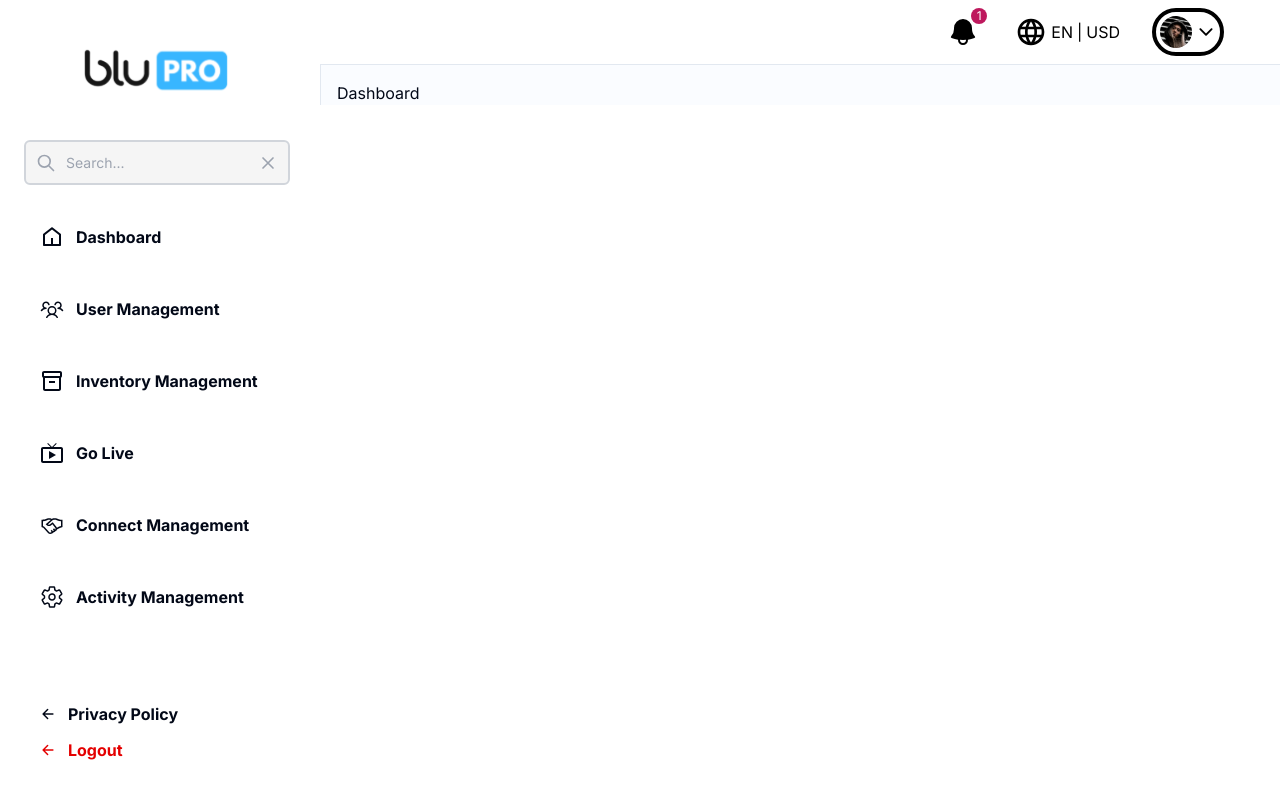
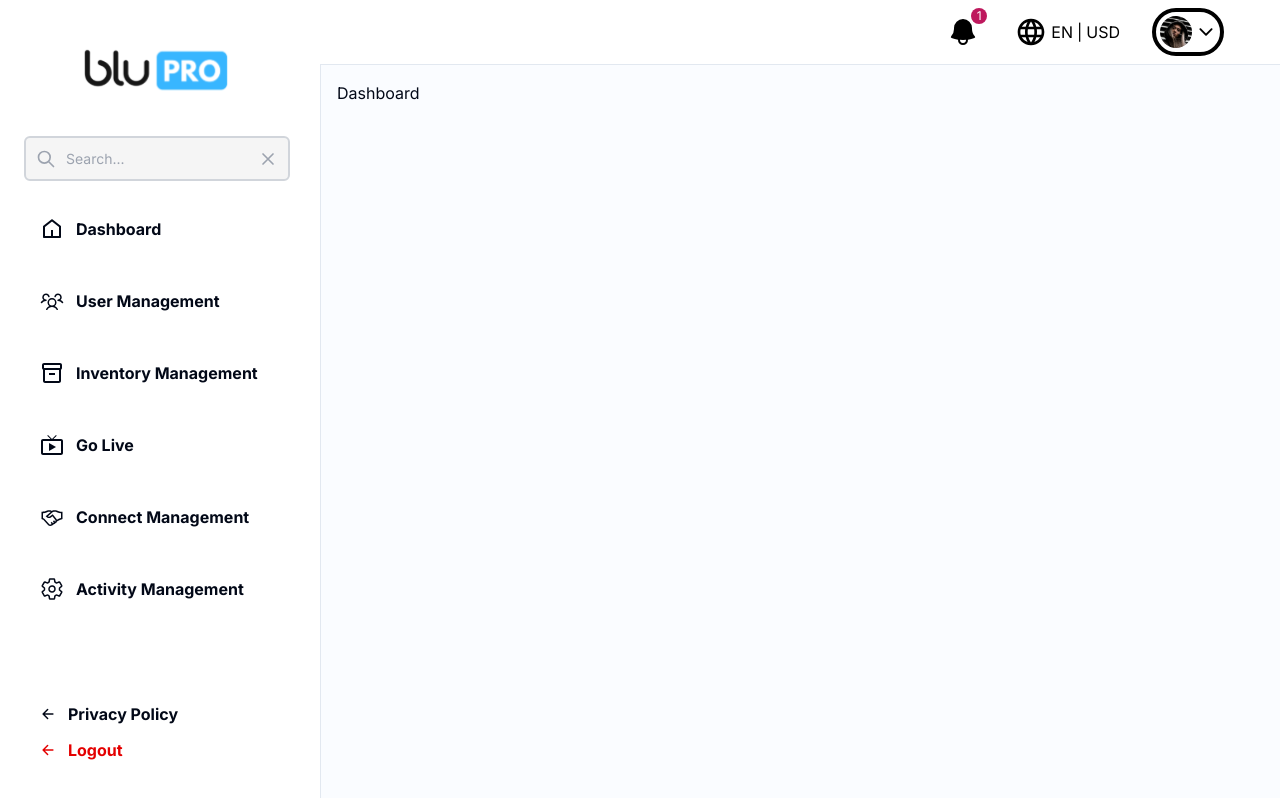
Before and after one commit to fareedjaved203/blupro, a Next.js app: page / in a window 1280 px wide. Shown: the top 798 px of the page. Built offline with nearby package versions, Linux system fonts and the light colour scheme.

Commit message:
worked on specific pages

```diff
--- a/app/(dashboard)/layout.js
+++ b/app/(dashboard)/layout.js
@@ -13,7 +13,7 @@ const DashboardLayout = ({ children }) => {
     <>
       <div className="flex h-[100vh] font-mulish ">
         {/* <!-- sidebar --> */}
-        <div className="hidden md:flex flex-col space-y-2 xl:w-78 bg-white text-sm md:fixed z-10 h-full px-6">
+        <div className="hidden md:flex flex-col space-y-1 xl:w-78 bg-white text-sm md:fixed z-10 h-full px-6">
           <div className="w-full flex justify-center items-center">
             <Image
               src={`/logo.svg`}
@@ -58,7 +58,7 @@ const DashboardLayout = ({ children }) => {
               </div>
             </div>
           </div>
-          <div className="p-4 pb-0 content-body md:ml-80 bg-[#FAFCFF] border-l border-t">
+          <div className="p-4 pb-0 min-h-screen md:ml-80 bg-[#FAFCFF] border-l border-t">
             {children}
           </div>
         </div>
```
